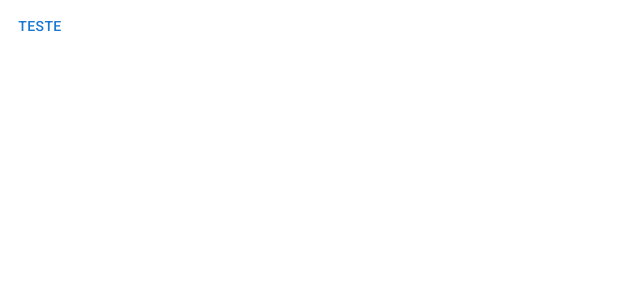
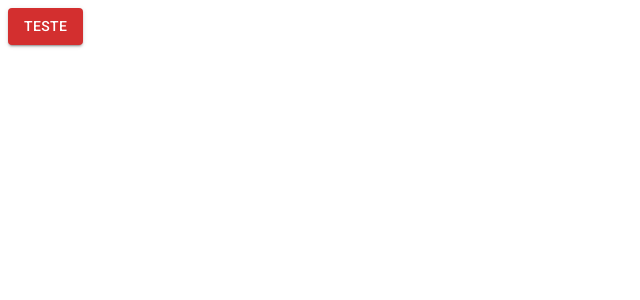
Before and after one commit to Wendeltrs/curso-react2.0, a React (Create React App) app: page /pagina-inicial in a window 1280 px wide. Shown: the top 300 px of the page, without its empty margins (0-640 px from the left). Built offline with nearby package versions, Linux system fonts and the light colour scheme.

Commit message:
feat: add light theme and provider

```diff
--- a/src/App.tsx
+++ b/src/App.tsx
@@ -1,8 +1,11 @@
 import { BrowserRouter } from "react-router-dom";
 import { AppRoutes } from "./routes";
+import { ThemeProvider } from "@mui/material";
+import { LightTheme } from "./shared/themes/Light";
 
 export const App = () => {
   return (
+    <ThemeProvider theme={LightTheme}>
       <BrowserRouter
         future={{
           v7_relativeSplatPath: true,
@@ -10,5 +13,6 @@
       >
         <AppRoutes />
       </BrowserRouter>
+    </ThemeProvider>
   );
 }
--- a/src/routes/index.tsx
+++ b/src/routes/index.tsx
@@ -4,7 +4,7 @@
 export const AppRoutes = () => {
   return (
     <Routes>
-        <Route path="/pagina-inicial" element={<Button>Teste</Button>} />
+        <Route path="/pagina-inicial" element={<Button variant="contained" color="primary">Teste</Button>} />
         <Route path="*" element={<Navigate to="/pagina-inicial" />} />
     </Routes>
   )
--- /dev/null
+++ b/src/shared/themes/Light.ts
@@ -0,0 +1,23 @@
+import { createTheme } from "@mui/material";
+import { red, blueGrey } from "@mui/material/colors";
+
+export const LightTheme = createTheme({
+    palette: {
+        primary: {
+            main: red[700],
+            dark: red[800],
+            light: red[500],
+            contrastText: '#ffffff'
+        },
+        secondary: {
+            main: blueGrey[500],
+            dark: blueGrey[400],
+            light: blueGrey[300],
+            contrastText: '#ffffff'
+        },
+        background: {
+            paper: '#ffffff',
+            default: '#f7f6f3'
+        }
+    }
+})
```
Lines whose indentation alone changed are shown as unchanged.
